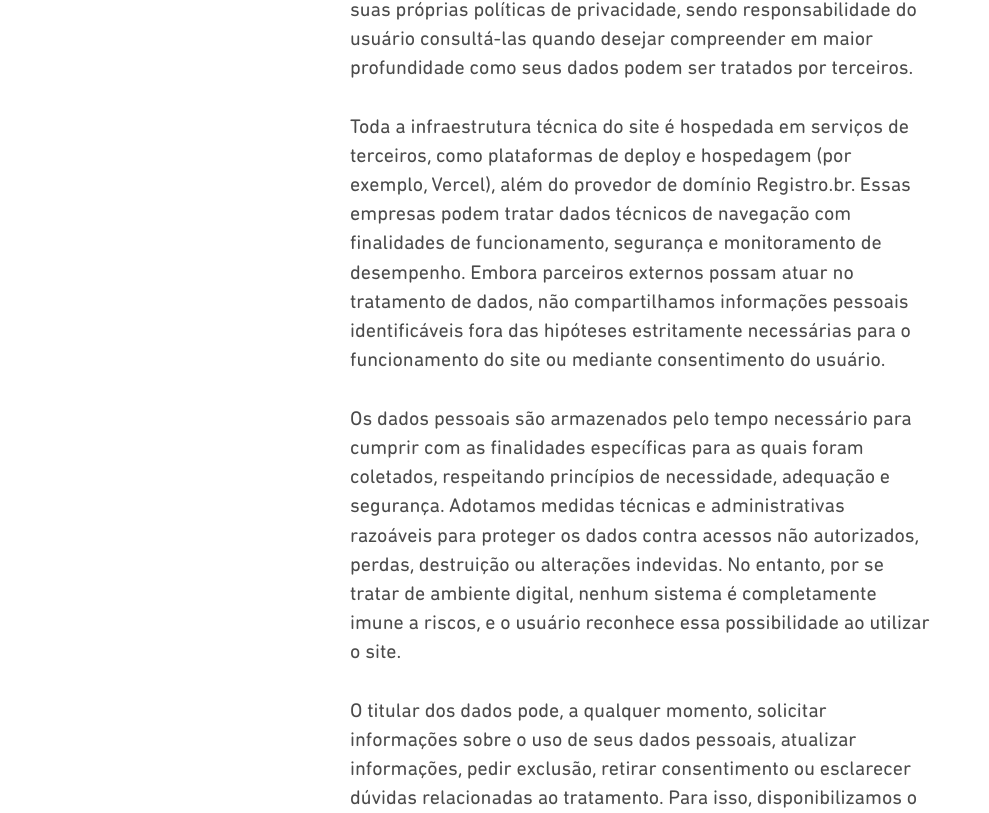
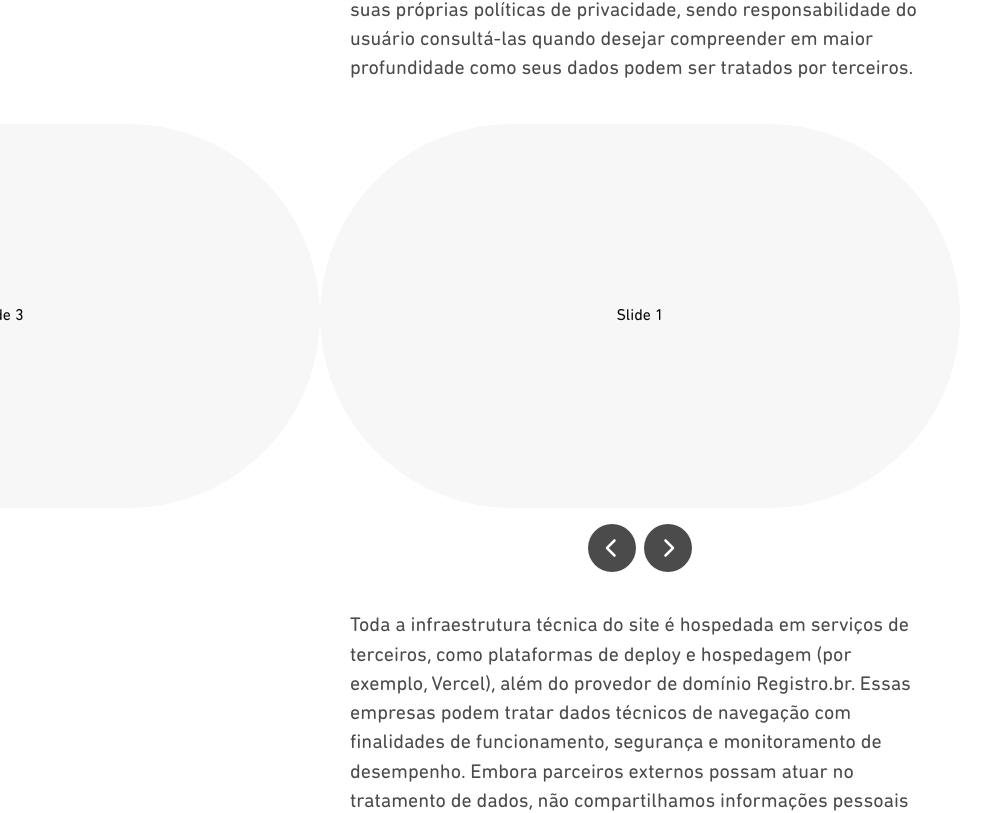
Before and after one commit to FelipeSilveiraChaves/Palaga-s-Product, a Next.js app in the folder quatrogavetas-lp1/: page /policy in a window 1280 px wide. Shown: the part 1358-2171 px from the top of the page, without its empty margins (0-989 px from the left). Built offline with nearby package versions, Linux system fonts and the light colour scheme.

Commit message:
carousel tests

```diff
--- a/quatrogavetas-lp1/package.json
+++ b/quatrogavetas-lp1/package.json
@@ -13,10 +13,12 @@
     "@radix-ui/react-slot": "^1.2.3",
     "class-variance-authority": "^0.7.1",
     "clsx": "^2.1.1",
+    "embla-carousel-react": "^8.6.0",
     "lucide-react": "^0.542.0",
     "next": "15.5.7",
     "react": "^19.1.1",
     "react-dom": "^19.1.1",
+    "react-icons": "^5.5.0",
     "tailwind-merge": "^3.3.1",
     "tw-animate-css": "^1.3.7"
   },
--- /dev/null
+++ b/quatrogavetas-lp1/src/app/components/emblacarousel.tsx
@@ -0,0 +1,71 @@
+"use client";
+
+import useEmblaCarousel from "embla-carousel-react";
+import { FaChevronRight, FaChevronLeft } from "react-icons/fa6";
+
+import { useEffect, useCallback } from "react";
+
+export default function EmblaCarousel() {
+  const [emblaRef, emblaApi] = useEmblaCarousel({
+    loop: true,
+  });
+
+  const scrollNext = useCallback(() => {
+    if (!emblaApi) return;
+    emblaApi.scrollNext();
+  }, [emblaApi]);
+
+  const scrollPrev = useCallback(() => {
+    if (!emblaApi) return;
+    emblaApi.scrollPrev();
+  }, [emblaApi]);
+
+  useEffect(() => {
+    if (emblaApi) {
+      console.log("Embla iniciado");
+    }
+  }, [emblaApi]);
+
+  return (
+    <div className="w-screen mt-10">
+
+      <div className="overflow-hidden" ref={emblaRef}>
+        <div className="flex gap-10">
+          <div className="flex-[0_0_50%] min-w-0 bg-carbon-50 h-96 rounded-full flex items-center justify-center">
+            Slide 1
+          </div>
+          <div className="flex-[0_0_50%] min-w-0 bg-carbon-50 h-96 rounded-full flex items-center justify-center">
+            Slide 2
+          </div>
+          <div className="flex-[0_0_50%] min-w-0 bg-carbon-50 h-96 rounded-full flex items-center justify-center">
+            Slide 3
+          </div>
+        </div>
+      </div>
+
+      <div className="flex-1 flex justify-center gap-2 pt-4">
+        <button
+          onClick={scrollPrev}
+          className="
+            w-12 h-12 rounded-full
+            bg-carbon-800 text-carbon-0
+            flex items-center justify-center
+          "
+        >
+          <FaChevronLeft className="w-5 h-5" />
+        </button>
+
+        <button
+          onClick={scrollNext}
+          className="
+            w-12 h-12 rounded-full
+            bg-carbon-800 text-carbon-0
+            flex items-center justify-center
+          "
+        >
+          <FaChevronRight className="w-5 h-5" />
+        </button>
+      </div>
+    </div>
+  );
+}
--- a/quatrogavetas-lp1/src/app/components/imgsidedbytext.tsx
+++ /dev/null
@@ -1,19 +0,0 @@
-interface ImgSidedByContent {
-    image: string,
-    text: string,
-    imageLeft?: boolean;
-}
-
-
-export default function ImgSidedByContent({ image, text, imageLeft }: ImgSidedByContent) {
-    return (
-        <div className={`flex ${imageLeft ? 'flex-row' : 'flex-row-reverse'} items-center justify-between border-1 border-amber-100 max-w-[840px] h-[300px]`}>
-            <div className="border-1 border-amber-200 w-[50%] h-full flex justify-center items-center">
-                Ilustração
-            </div>
-            <div className="border-1 border-amber-200 w-[50%] h-full flex justify-center items-center p-4">
-                <p> cum! Nihil quod maiores aliquam magni tenetur beatae exercitationem dignissimos illum temporibus deleniti. Accusamus molestias tenetur facere impedit ea ratione quasi?</p>
-            </div>
-         </div>
-    )
-}
--- a/quatrogavetas-lp1/src/app/components/questions.tsx
+++ /dev/null
@@ -1,14 +0,0 @@
-interface QuestionContent {
-    question: string,
-    asnwer: string,
-}
-
-
-export default function Questions({question, asnwer}: QuestionContent){
-    return (
-       <div className="pb-3 pt-3">
-         <h4 className="text-xl font-bold text-amber-300">{question}</h4>
-         <p className="text-xs font-light">{asnwer}</p>
-       </div>
-    )
-}
--- a/quatrogavetas-lp1/src/app/policy/page.tsx
+++ b/quatrogavetas-lp1/src/app/policy/page.tsx
@@ -1,6 +1,8 @@
+import EmblaCarousel from "../components/emblacarousel"
+
 export default function privacyPolicy() {
     return(
-        <div className="w-full items-center justify-center flex px-6" >
+        <div className="w-full items-center justify-center flex px-6 flex-col" >
             <div className="max-w-[580px]">
                 <h1 className="text-carbon-800 text-[40px] sm:text-5xl leading-none tracking-[-0.4px] pb-2">Políticas de privacidade</h1>
                 <h3 className="text-carbon-400 text-[22px] sm:text-2xl/[32px]">Atualizado em 6 de dezembro de 2025</h3>
@@ -10,10 +12,16 @@ export default function privacyPolicy() {
                     <p>Este site tem como objetivo a divulgação de conteúdos sobre organização pessoal e a apresentação de produtos digitais oferecidos pela marca Pálaga. Para fornecer a melhor experiência possível, utilizamos ferramentas que coletam dados de navegação, como cookies, identificadores de dispositivo e informações sobre interação com páginas e conteúdos. Esses dados podem ser utilizados para fins estatísticos, otimização de navegação, personalização de anúncios e medição de desempenho de campanhas. Entre os dados coletados automaticamente estão endereço IP, tipo de navegador, páginas visitadas, tempo de permanência e outros elementos técnicos comumente utilizados por plataformas de analytics e publicidade.</p>
                     <p>Eventualmente, podemos solicitar informações fornecidas diretamente pelo usuário, como nome e e-mail, especialmente em formulários de newsletter, pesquisas de opinião ou materiais específicos. O fornecimento desses dados é voluntário e ocorre mediante consentimento do usuário no momento do envio do formulário correspondente. Os dados pessoais fornecidos são utilizados exclusivamente para os fins informados no ato da coleta, como envio de conteúdos, newsletters, contato ou participação em pesquisas. Quando o usuário se inscreve para receber comunicações, seu endereço de e-mail passa a integrar nossa lista de envio, da qual ele pode se descadastrar a qualquer momento.</p>
                     <p>Também utilizamos ferramentas de publicidade e monitoramento, como pixels e tags de plataformas de anúncios, incluindo Google Ads, Meta Ads e Pinterest Ads, entre outras que possam ser implementadas futuramente. Essas ferramentas auxiliam na análise de comportamento, segmentação e otimização de campanhas de marketing. Embora adotemos práticas para garantir o uso responsável dessas tecnologias, cada plataforma possui suas próprias políticas de privacidade, sendo responsabilidade do usuário consultá-las quando desejar compreender em maior profundidade como seus dados podem ser tratados por terceiros.</p>
+                </div>
+            </div>
+            <EmblaCarousel />
+            <div className="max-w-[580px]">
+                <div className="mt-10 text-xl/[29.2px] text-carbon-800 gap-[29.2px] flex-col flex">
                     <p>Toda a infraestrutura técnica do site é hospedada em serviços de terceiros, como plataformas de deploy e hospedagem (por exemplo, Vercel), além do provedor de domínio Registro.br. Essas empresas podem tratar dados técnicos de navegação com finalidades de funcionamento, segurança e monitoramento de desempenho. Embora parceiros externos possam atuar no tratamento de dados, não compartilhamos informações pessoais identificáveis fora das hipóteses estritamente necessárias para o funcionamento do site ou mediante consentimento do usuário.</p>
                     <p>Os dados pessoais são armazenados pelo tempo necessário para cumprir com as finalidades específicas para as quais foram coletados, respeitando princípios de necessidade, adequação e segurança. Adotamos medidas técnicas e administrativas razoáveis para proteger os dados contra acessos não autorizados, perdas, destruição ou alterações indevidas. No entanto, por se tratar de ambiente digital, nenhum sistema é completamente imune a riscos, e o usuário reconhece essa possibilidade ao utilizar o site.</p>
                     <p>O titular dos dados pode, a qualquer momento, solicitar informações sobre o uso de seus dados pessoais, atualizar informações, pedir exclusão, retirar consentimento ou esclarecer dúvidas relacionadas ao tratamento. Para isso, disponibilizamos o e-mail de contato oficial contato@palaga.com.br, por meio do qual responderemos às solicitações com base na legislação aplicável.</p>
                     <p>Esta Política de Privacidade poderá ser alterada a qualquer momento, sempre que necessário para refletir mudanças no site, em práticas de tratamento de dados ou em exigências legais. Recomendamos que o usuário consulte este documento periodicamente. O uso continuado do site após eventuais alterações será interpretado como concordância com os termos atualizados.</p>
+
                 </div>
             </div>
         </div>
```
Also changed, not shown: 1 other file (tests, documents, lock files or other folders).
